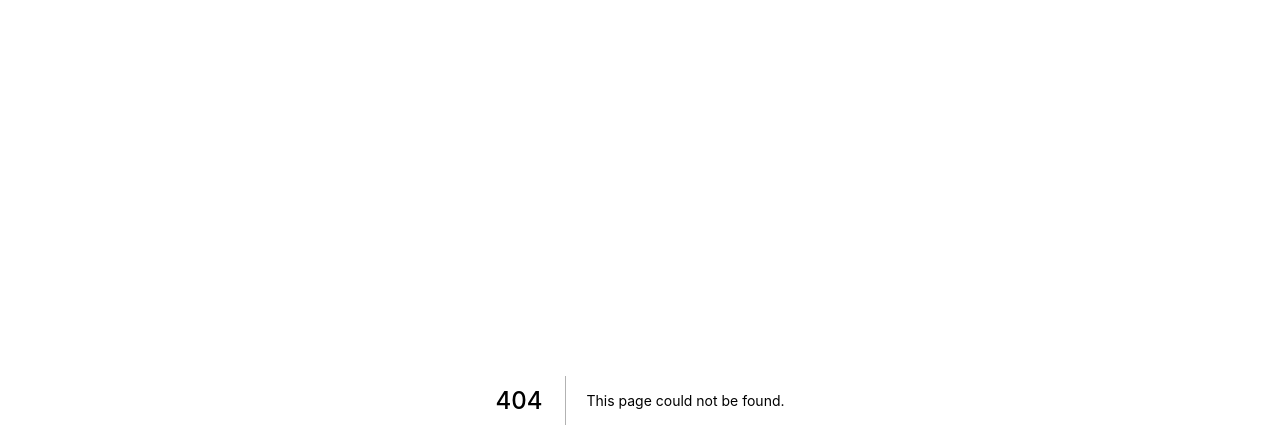
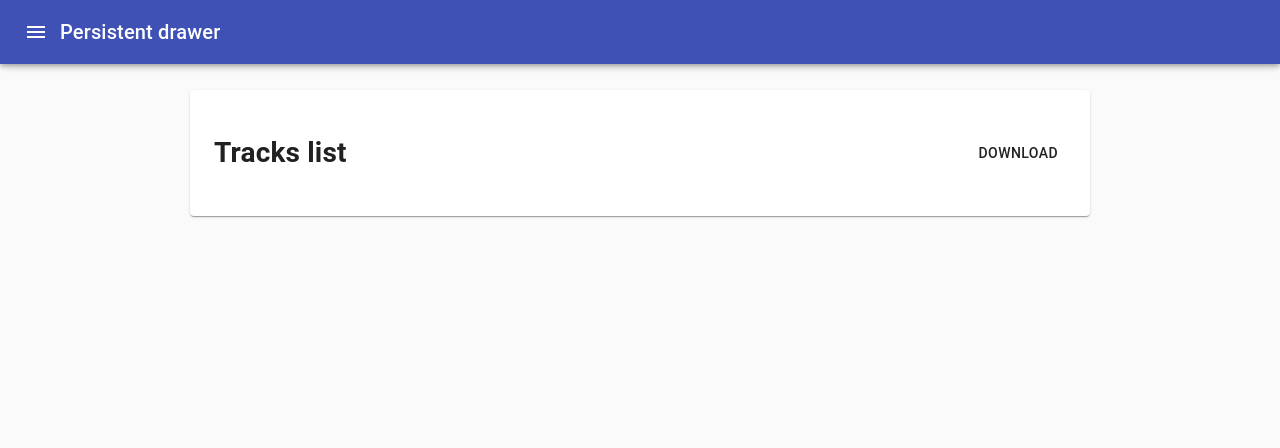
Before and after one commit to Sopruk/MusicPlatformFront, a Next.js app: page /tracks in a window 1280 px wide. Before the commit this address had no page. Shown: the top 448 px of the page. Built offline with nearby package versions, Linux system fonts and the light colour scheme.

Commit message:
added main layout

```diff
--- a/components/Navbar.jsx
+++ b/components/Navbar.tsx
@@ -1,4 +1,7 @@
+/* eslint-disable react/jsx-key */
 import React from 'react';
+import { useRouter } from 'next/router';
+import Link from 'next/link'
 import clsx from 'clsx';
 import { makeStyles, useTheme, Theme, createStyles } from '@material-ui/core/styles';
 import Drawer from '@material-ui/core/Drawer';
@@ -18,9 +21,14 @@ import ListItemText from '@material-ui/core/ListItemText';
 import InboxIcon from '@material-ui/icons/MoveToInbox';
 import MailIcon from '@material-ui/icons/Mail';
 
-const drawerWidth = 240;
+const menuItems = [
+    {text: "Main", href: "/"},
+    {text: "Tracks", href: "/tracks"},
+    {text: "Albums", href: "/albums"},
+]
 
 export default function Navbar() {
+  const router = useRouter()
   const theme = useTheme();
   const [open, setOpen] = React.useState(false);
 
@@ -63,11 +71,13 @@ export default function Navbar() {
           </IconButton>
         </div>
         <List>
-          {['Main Page', 'Ttaks list', 'Albums list'].map((text, index) => (
-            <ListItem button key={text}>
-              <ListItemIcon>{index % 2 === 0 ? <InboxIcon /> : <MailIcon />}</ListItemIcon>
-              <ListItemText primary={text} />
-            </ListItem>
+          {menuItems.map(({text, href}, index) => (
+            <Link href={href} key={index}>
+                <ListItem button >
+                    <ListItemIcon>{index % 2 === 0 ? <InboxIcon /> : <MailIcon />}</ListItemIcon>
+                    <ListItemText primary={text} />
+                </ListItem>
+            </Link>
           ))}
         </List>
       </Drawer>
--- /dev/null
+++ b/layouts/MainLayout.tsx
@@ -0,0 +1,18 @@
+import { Container } from '@material-ui/core'
+import React from 'react'
+import Navbar from '../components/Navbar'
+
+const MainLayout: React.FC = ({children}) => {
+    return (
+        <>
+            <Navbar/>
+            <Container style={{margin:"90px 0"}}>
+                {
+                    children
+                }
+            </Container>
+        </>
+    )
+}
+
+export default MainLayout
--- /dev/null
+++ b/pages/tracks/index.tsx
@@ -0,0 +1,24 @@
+import { Box, Button, Card, Grid } from '@material-ui/core'
+import { useRouter } from 'next/router'
+import React from 'react'
+import MainLayout from '../../layouts/MainLayout'
+
+function index() {
+    const router = useRouter();
+    return (
+        <MainLayout>
+            <Grid container justifyContent="center">
+                <Card style={{width:"900px"}}>
+                    <Box p={3}>
+                        <Grid container justifyContent="space-between">
+                            <h1>Tracks list</h1>
+                            <Button onClick={()=>router.push("/tracks/create")}>Download</Button>
+                        </Grid>
+                    </Box>
+                </Card>
+            </Grid>
+        </MainLayout>
+    )
+}
+
+export default index
```
Also changed, not shown: pages/index.tsx (+5 -2 lines), pages/tracks/create.tsx (added, +12 -0 lines).
